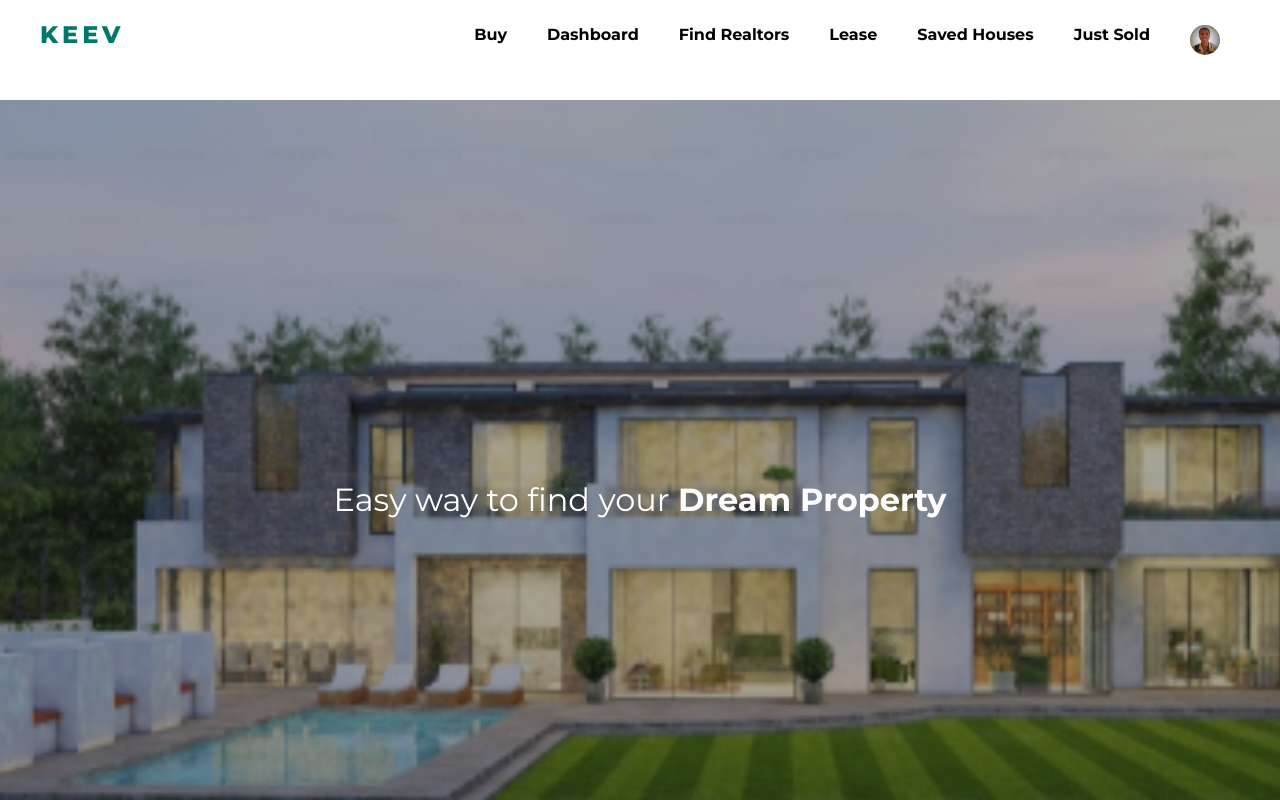
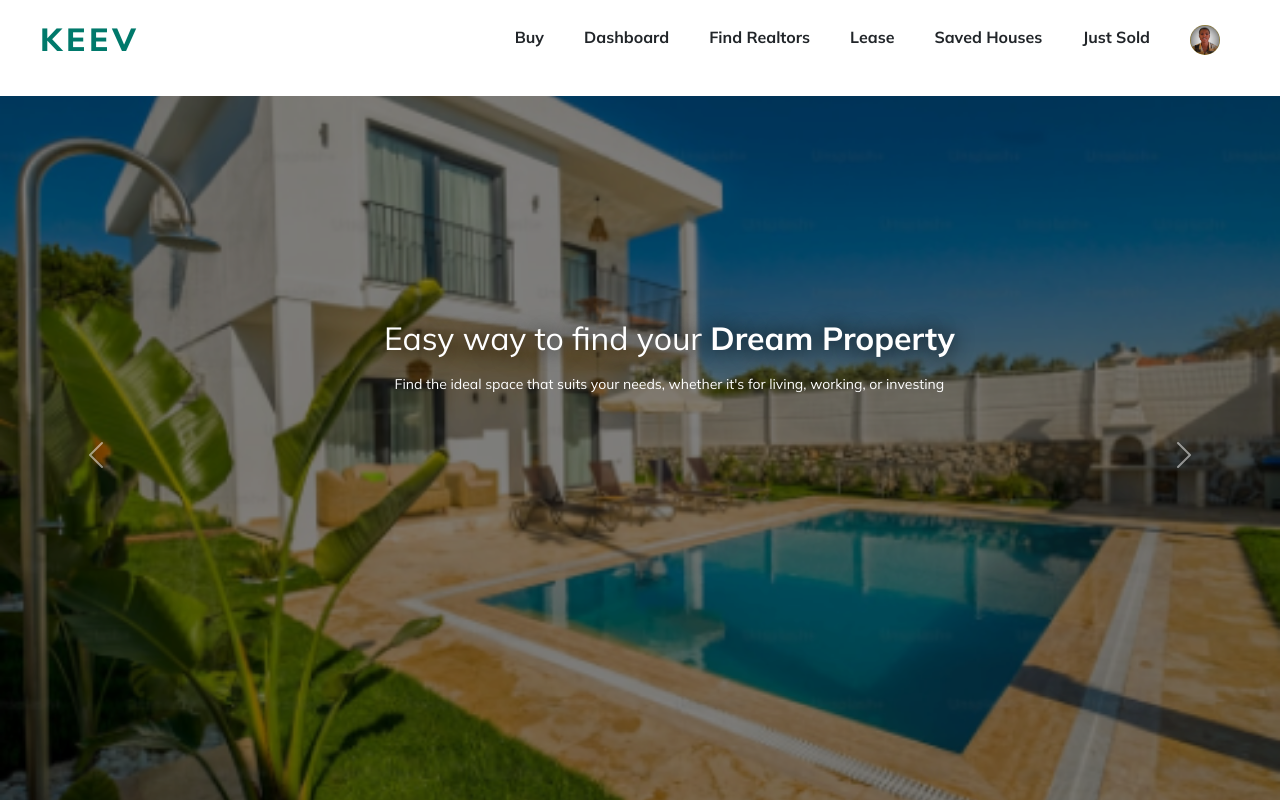
Before and after one commit to MiracleChibuike/estate-app, a React (Vite) app: page /Services in a window 1280 px wide. Shown: the top 800 px of the page. Built offline with nearby package versions, Linux system fonts and the light colour scheme; no server answers; a web font is replaced by a local one.

Commit message:
finally fixed API fetching and integrated bootstrap

```diff
--- a/src/components/Description.jsx
+++ b/src/components/Description.jsx
@@ -3,6 +3,7 @@ import "./PropertyPage.css";
 import backlink from "../assets/backlink.svg";
 import main from "../assets/main.png";
 import NewDescp from "../assets/NewDescp.svg"
+import { useEffect, useRef } from "react";
 
 const Description = () => {
 
@@ -11,6 +12,17 @@ const Description = () => {
     const backLinkNav = () => {
         bacKnavigate("/Services")
     }
+      const buyMessage = () => {
+        alert(
+          "Sorry, placing orders is not availabel currently!  \n Please check again later  "
+        );
+      };
+    // const buyButtonRef = useRef(null);
+
+    // useEffect(() => {
+
+    // }, [])
+
   return (
     <>
       <div className="propertyContainer">
@@ -68,7 +80,9 @@ const Description = () => {
           <span> Automated smart home</span>
         </div>
         <div className="buyButton">
-          <button>Buy</button>
+          <button id="buyButton" onClick={buyMessage}>
+            Buy
+          </button>
         </div>
       </div>
     </>
--- a/src/components/Home.css
+++ b/src/components/Home.css
@@ -295,6 +295,7 @@
    /* Clients */
    .clientsDiv{
     display: block;
+    /* overflow-x: scroll; */
     padding: 10px 15px;
    }
     .clientCard{
--- a/src/components/Services.css
+++ b/src/components/Services.css
@@ -19,9 +19,28 @@
     place-content: center;
     color: var(--primary-white);
 }
+.d-block{
+    display: none;
+}
+.carousel-indicators{
+  display: none;
+}
+.houseTextHome{
+    display: grid;
+    place-content: center;
+      position: absolute;
+    top: 35%;
+    text-align: center;
+    color: var(--primary-white);
+    left: 30%;
+    /* min-height: 100vh; */
+}
 .headingHome{
     font-size: 2rem;
-    line-height: 60px;
+    line-height: 40px;
+    text-shadow: 0 0 20px var(--primary-dark);
+    text-align: center;
+     /* display: grid; */
 }
 
 .filter{
@@ -101,6 +120,14 @@
     .headingHome{
         font-size: 1.7rem;
         text-align: center;
+          /* position: absolute;
+    top: 35%;
+    text-align: center;
+        left: 2%; */
+    }
+    .houseTextHome{
+        left: 2%;
+        text-align: center;
     }
     .featuredHouses{
     display: block;
--- a/src/components/Services.jsx
+++ b/src/components/Services.jsx
@@ -46,6 +46,7 @@ const Services = () => {
   const [loading, setLoading] = useState(true);
   const [error, setError] = useState(null);
   const [data, setData] = useState([]);
+  const [errorMessage, setErrorMessage] = useState("")
 
   useEffect(() => {
     // if (!selectTag.current) return;
@@ -63,17 +64,11 @@ const Services = () => {
       try {
         const response = await axios.get(
           "https://naija-places.toneflix.com.ng/api/v1/states", options
-        ); // Fetch data from the API
-        // if (!response.ok) {
-        //   const errorMessage = `An error occurred: ${response.status}`;
-        //   throw new Error(errorMessage);
-        // }
+        );
         setData(response.data.data);
-        console.log(response)
-        // const statesdata = await response.json();
-        // console.log(statesdata);
-        const showAllData = response.data.data;
-        console.log(showAllData);
+        // console.log(response)
+        // const showAllData = response.data.data;
+        // console.log(showAllData);
         // // // console.log(showAllData[0].name);
       // if (selectTag.current) {
       //   showAllData.forEach((state) => {
@@ -86,13 +81,12 @@ const Services = () => {
 
       } catch (error) {
         console.error("Error fetching data:", error);
-        setError(error.errorMessage);
-        // alert(`An error occurred while fetching lists of states: ${error.message}`);
-        // errorDisplayVal.style.display = "block";
-        // errorDisplayVal.current.textContent = `An error occurred while fetching data: ${error.message}`;
-        // selectTag.current.textContent = ;
-        // Improved error handling
-        // ... handle the error, e.g., display an error message to the user
+        const errorTxt = `Sorry can't fetch states: ${error.message}`;
+
+          if (!errorMessage) {
+             setErrorMessage(errorTxt);
+             alert(errorTxt);
+          }
       } finally {
         setLoading(false);
       }
@@ -108,49 +102,116 @@ const Services = () => {
     return <div>Fetching states.....</div>;
   }
 
-  // if (error) {
-  //   return a
-  // }
-
-  // Call another API to fetch the properties
-
-  // useEffect(() => {
-  //   const headers = new Headers();
-  //   const options = {
-  //     method: "GET",
-  //     headers: headers,
-  //     redirect: "follow",
-  //   };
-
-  //   headers.append("X-Api-Key", "API_KEY");
-  //   const fetchCities = async () => {
-  //     try {
-  //       const citiesUrl = await fetch(
-  //         "https://naija-places.toneflix.com.ng/api/v1/states/{siso}/cities", options
-  //       );
-  //       if (!citiesUrl.ok) {
-  //         const NewErrorMessage = `An error occurred: ${citiesUrl.status}`;
-  //         throw new Error(NewErrorMessage);
-
-  //       }
-  //       const showCities = await citiesUrl.json();
-  //       console.log(showCities);
-  //     } catch (error) {
-  //       console.error("Error fetching data:", error);
-  //     }
-  //   };
-  //   fetchCities();
-  // }, []);
-
   return (
     <>
       <NavServices />
+      <div
+        id="carouselExampleIndicators"
+        class="carousel slide"
+        data-bs-ride="carousel">
+        <div className="carousel-indicators">
+          <button
+            type="button"
+            data-bs-target="#carouselExampleIndicators"
+            data-bs-slide-to="0"
+            className="active"
+            aria-current="true"
+            aria-label="Slide 1"></button>
+          <button
+            type="button"
+            data-bs-target="#carouselExampleIndicators"
+            data-bs-slide-to="1"
+            aria-label="Slide 2"></button>
+          <button
+            type="button"
+            data-bs-target="#carouselExampleIndicators"
+            data-bs-slide-to="2"
+            aria-label="Slide 3"></button>
+        </div>
+        <div className="carousel-inner">
+          <div className="carousel-item active">
+            <img
+              src={house8}
+              className="d-block w-100"
+              alt=""
+              style={{ filter: "brightness(50%)" }}
+            />
+            <div className="houseTextHome">
+              <p className="headingHome">
+                Easy way to find your <strong>Dream Property</strong>
+              </p>
+              <small>
+                Find the ideal space that suits your needs, whether it's for
+                living, working, or investing
+              </small>
+            </div>
+          </div>
+          <div className="carousel-item">
+            <img
+              src={house7}
+              className="d-block w-100"
+              id="image"
+              style={{ filter: "brightness(50%)", width: "100px" }}
+              alt=""
+            />
+            <div className="houseTextHome">
+              <p className="headingHome">
+                Easy way to find your <strong>Ideal Home</strong>
+              </p>
+              <small>
+                Explore a wide variety of properties that fit your lifestyle and
+                budget, making your dream home a reality
+              </small>
+            </div>
+          </div>
+          <div className="carousel-item">
+            <img
+              src={house4}
+              className="d-block w-100"
+              id="image33"
+              alt="..."
+              style={{ filter: "brightness(50%)" }}
+            />
+            <div className="houseTextHome">
+              <p className="headingHome">
+                Easy way to find your <strong>Perfect Space</strong>
+              </p>
+              <small>
+                Find the ideal space that suits your needs, whether it's for
+                living, working, or investing
+              </small>
+            </div>
+          </div>
+        </div>
+        <button
+          className="carousel-control-prev"
+          style={{ color: "white" }}
+          type="button"
+          data-bs-target="#carouselExampleIndicators"
+          data-bs-slide="prev">
+          <span
+            className="carousel-control-prev-icon"
+            aria-hidden="true"></span>
+          <span className="visually-hidden">Previous</span>
+        </button>
+        <button
+          class="carousel-control-next"
+          type="button"
+          data-bs-target="#carouselExampleIndicators"
+          data-bs-slide="next">
+          <span
+            className="carousel-control-next-icon"
+            aria-hidden="true"></span>
+          <span className="visually-hidden">Next</span>
+        </button>
+      </div>
       <div className="servicesHome">
-        <div className="homeImg">
+        {/* <div className="homeImg">
+          <img src={Erect} alt="" id="erect" />
           <p className="headingHome">
             Easy way to find your <strong>Dream Property</strong>
           </p>
-        </div>
+        </div> */}
         {/* Featured Property */}
         <div className="featured">
           <h2 className="featuresHead">
@@ -403,6 +464,64 @@ const Services = () => {
                 </div>
               </div>
             </div>
+            {/* Card 2 */}
+            <div className="cardFeatured">
+              <img src={house7} alt="" />
+              <div className="cardInfo">
+                <div className="housedetails">
+                  <p>
+                    <strong>Willow Cottage</strong>
+                  </p>
+
+                  <p>
+                    {" "}
+                    <strong>₦20,500,000</strong>
+                  </p>
+                </div>
+                <div className="houseLocation">
+                  <p>Delta, Nigeria</p>
+                  <p>3 Bedroom Flat</p>
+                </div>
+              </div>
+            </div>
+            {/* Card 3 */}
+            <div className="cardFeatured">
+              <img src={background} alt="" />
+              <div className="cardInfo">
+                <div className="housedetails">
+                  <p>
+                    {" "}
+                    <strong>Ivy Hall</strong>
+                  </p>
+                  <p>
+                    <strong>₦50,500,000</strong>
+                  </p>
+                </div>
+                <div className="houseLocation">
+                  <p>Anambra, Nigeria</p>
+                  <p>4 Bedroom Flat</p>
+                </div>
+              </div>
+            </div>
+            {/* Card 4 */}
+            <div className="cardFeatured">
+              <img src={house3} alt="" />
+              <div className="cardInfo">
+                <div className="housedetails">
+                  <p>
+                    {" "}
+                    <strong>Tranquility Base</strong>
+                  </p>
+                  <p>
+                    <strong>₦30,000,000</strong>
+                  </p>
+                </div>
+                <div className="houseLocation">
+                  <p>Enugu, Nigeria</p>
+                  <p>5 Bedroom Flat</p>
+                </div>
+              </div>
+            </div>
           </div>
         </div>
       </div>
--- a/src/index.css
+++ b/src/index.css
@@ -1,4 +1,4 @@
 
 *{
-    font-family: "Montserrat", serif;
+    font-family: "Mulish", serif;
 }
```
Also changed, not shown: index.html (+7 -0 lines), src/components/Home.jsx (+12 -10 lines).
